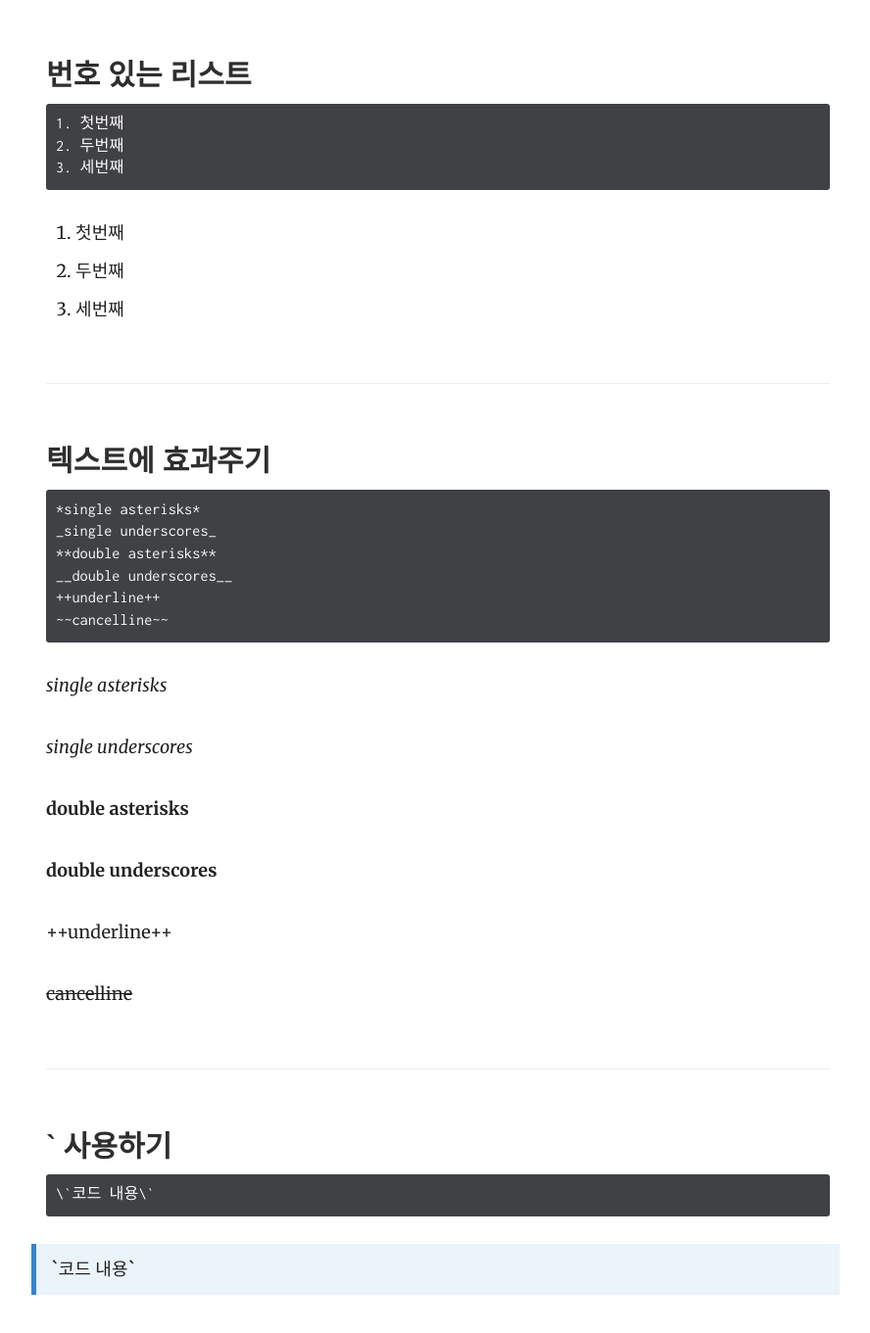
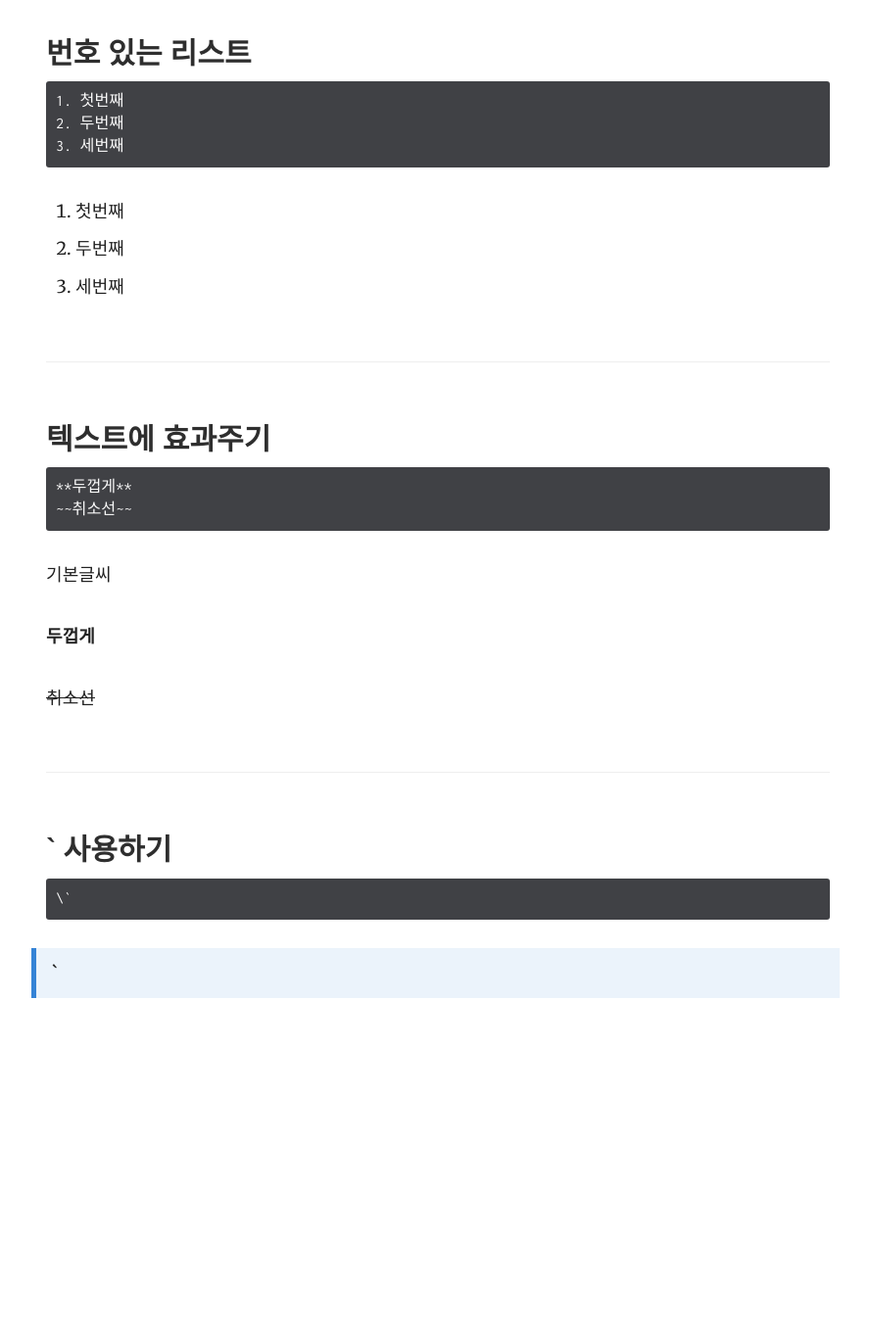
Before and after one commit to j2yes/j2yes.github.io, a Jekyll site: the page built from index.md, in a window 1280 px wide and 1400 px high, scrolled down 3643 px. Shown: the top 1361 px of the window at 98% size, without its empty margins (343-1231 px from the left). Built offline with Jekyll 4.4.1, drawn with Linux system fonts in a browser that asks for light colours; comment, search, counter and statistics services are not loaded; after the commit the page ends 4740 px from its top, so only the background shows below that; some of the changed text lies outside the part shown.

Commit message:
Updated 'index.md' via CloudCannon

````diff
--- a/index.md
+++ b/index.md
@@ -112,30 +111,20 @@ Code Ex)
 ### 텍스트에 효과주기
 
 ```
-*single asterisks*
-_single underscores_
-**double asterisks**
-__double underscores__
-++underline++
-~~cancelline~~
+**두껍게**
+~~취소선~~
 ```
 
-*single asterisks*
+기본글씨
 
-_single underscores_
+**두껍게**
 
-**double asterisks**
-
-__double underscores__
-
-++underline++
-
-~~cancelline~~
+~~취소선~~
 
 ### \` 사용하기
 
 ```
-\`코드 내용\`
+\`
 ```
 
-> \`코드 내용\`
+> \`
````
Also changed, not shown: other parts of index.md (+0 -1 lines).
